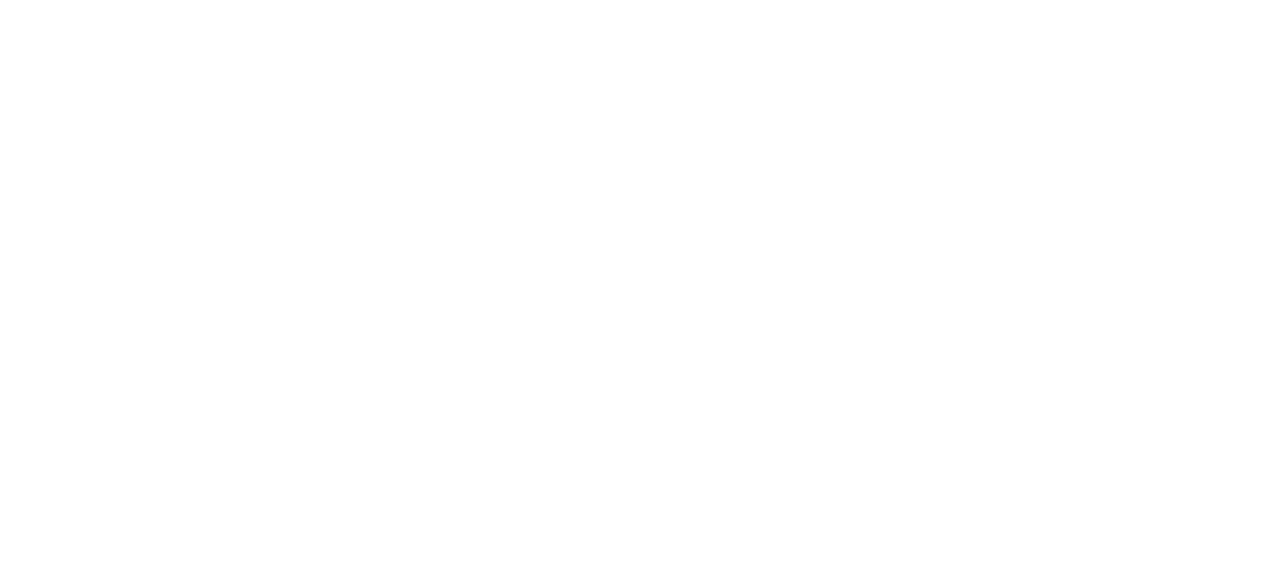
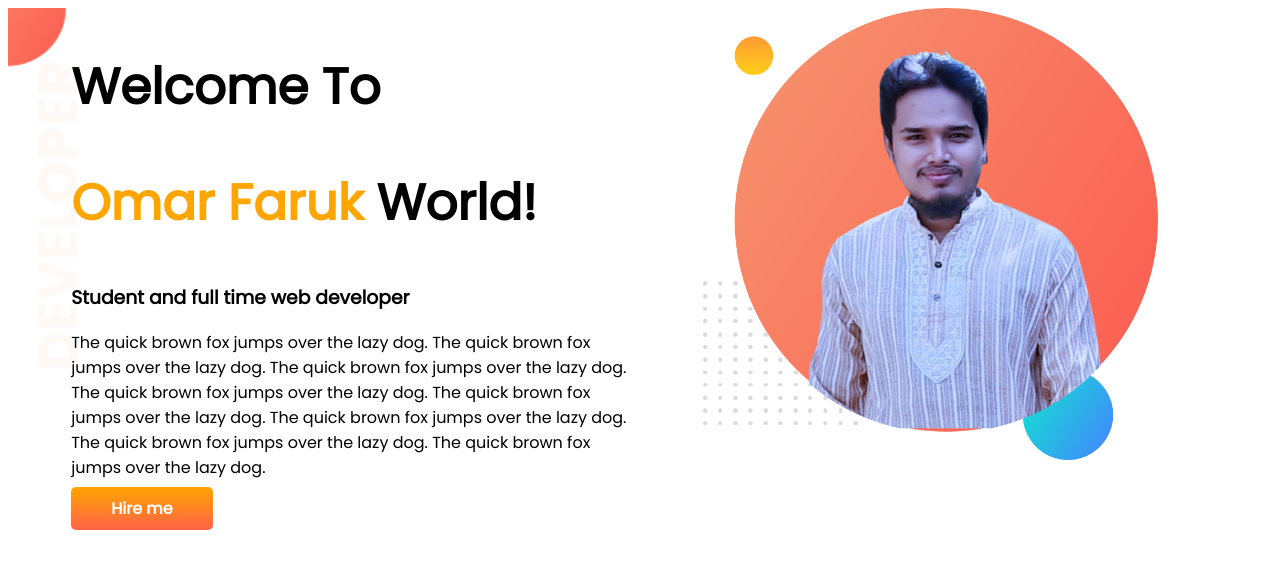
Before and after one commit to omarfaruknuman/developer-portfolio, a plain HTML site: page index.html in a window 1280 px wide. Drawn offline with Linux system fonts and the light colour scheme.

Commit message:
top banner added

```diff
--- a/index.html
+++ b/index.html
@@ -5,9 +5,23 @@
     <meta http-equiv="X-UA-Compatible" content="IE=edge">
     <meta name="viewport" content="width=device-width, initial-scale=1.0">
     <title>Faruk Portfolio</title>
+    <link rel="preconnect" href="https://fonts.googleapis.com">
+    <link rel="preconnect" href="https://fonts.gstatic.com" crossorigin>
+    <link href="https://fonts.googleapis.com/css2?family=Poppins:ital@0;1&display=swap" rel="stylesheet">
     <link rel="stylesheet" href="style.css">
 </head>
 <body>
-
+    <section class="top-banner">
+        <div class="half-width">
+            <h1>Welcome To</h1>
+        <h1><span class="orange">Omar Faruk</span> World!</h1>
+        <h3>Student and full time web developer</h3>
+        <p>The quick brown fox jumps over the lazy dog. The quick brown fox jumps over the lazy dog. The quick brown fox jumps over the lazy dog. The quick brown fox jumps over the lazy dog. The quick brown fox jumps over the lazy dog. The quick brown fox jumps over the lazy dog. The quick brown fox jumps over the lazy dog. The quick brown fox jumps over the lazy dog. </p>
+        <a class="link-button" href="#" target="_blank">Hire me</a>
+        </div>
+        <div class="half-width">
+            <img src="images/my-bg12.png" alt="">
+        </div>
+    </section>
 </body>
 </html>
--- a/style.css
+++ b/style.css
@@ -0,0 +1,32 @@
+body{
+    font-family: 'Poppins', sans-serif;
+}
+h1{
+    font-size: 50px;
+}
+.orange{
+    color: orange;
+}
+section{
+    display: flex;
+}
+.half-width{
+    width: 50%;
+    padding-left: 5%;
+}
+.half-width img{
+    width: 80%;
+}
+.link-button{
+    text-decoration: none;
+    background-image: linear-gradient(orange,tomato);
+    padding: 10px 40px;
+    border-radius: 5px;
+    font-weight: 700;
+    color: white;
+}
+.top-banner{
+    background-image: url(images/top-banner.png);
+    background-repeat: no-repeat;
+
+}
```
Also changed, not shown: images/dream-bg.png (added), images/exp-bg.png (added), images/my-bg.png (added), images/my-bg12.png (added), images/my-bg2.png (added), images/my-bg3 (1).png (added), images/my-bg3.png (added), images/top-banner.png (added), showup-pic/IMG_20200912_161718.jpg (added), showup-pic/Presentation (7).jpg (added), 3 other files.
